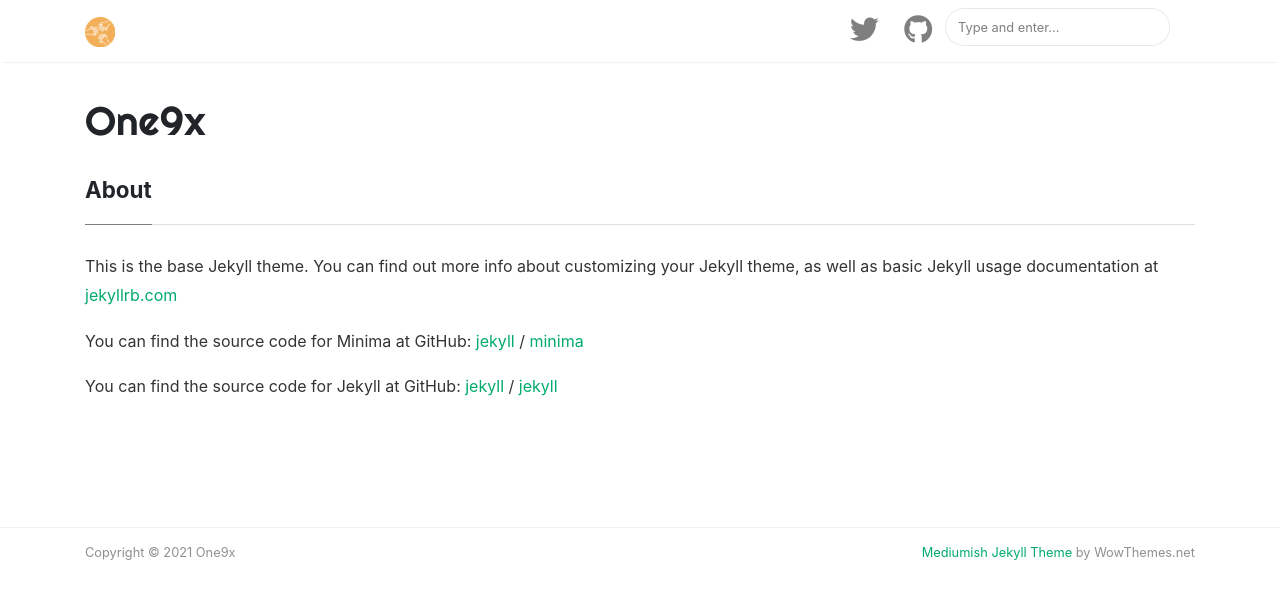
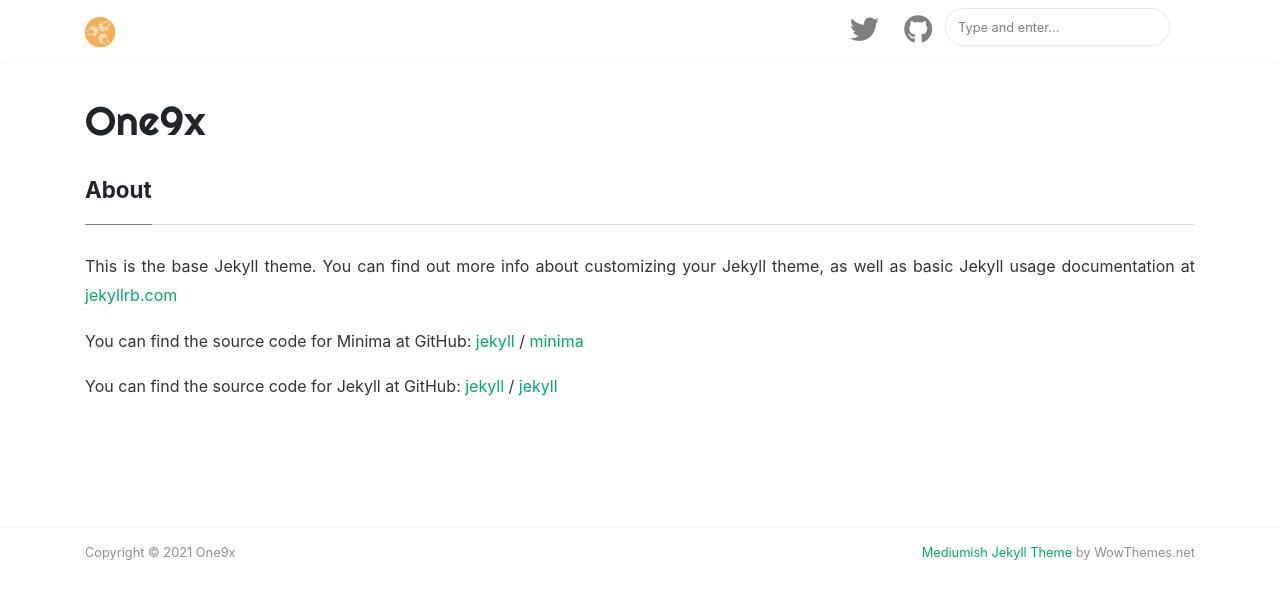
Before and after one commit to one9x/blog, a Jekyll site: the page built from about.markdown, in a window 1280 px wide. Shown: the top 599 px of the page. Built offline with Jekyll 4.4.1, drawn with Linux system fonts in a browser that asks for light colours; nearby versions of some CDN libraries.

Commit message:
Justify post text

```diff
--- a/assets/css/screen.css
+++ b/assets/css/screen.css
@@ -76,6 +76,11 @@ section.recent-posts {
     display: inline-block;
     padding-bottom: 20px;
     margin-bottom: -1px;
+}
+
+.article-post {
+  text-align: justify !important;
+  text-justify: inter-word !important;
 }
 
 .article-post ol,
```
